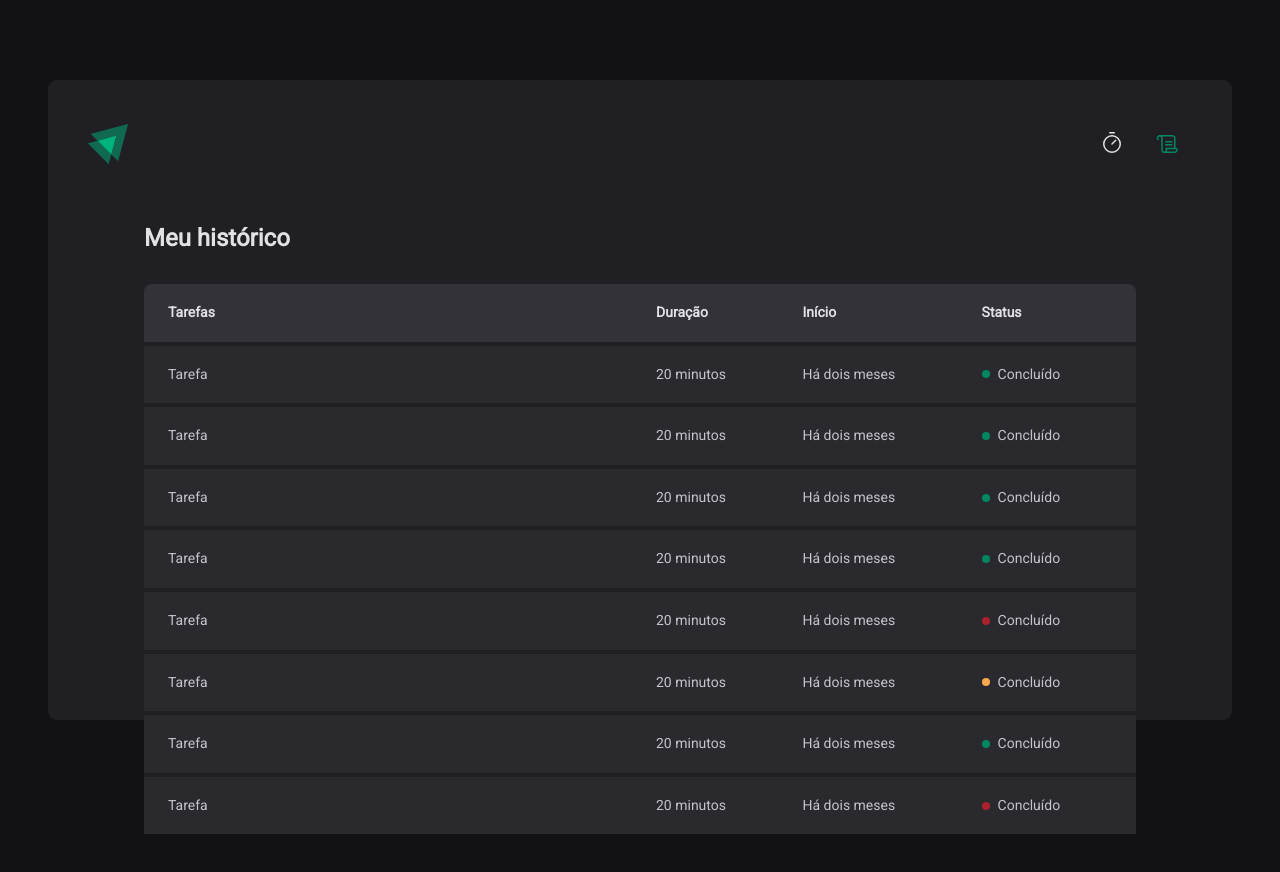
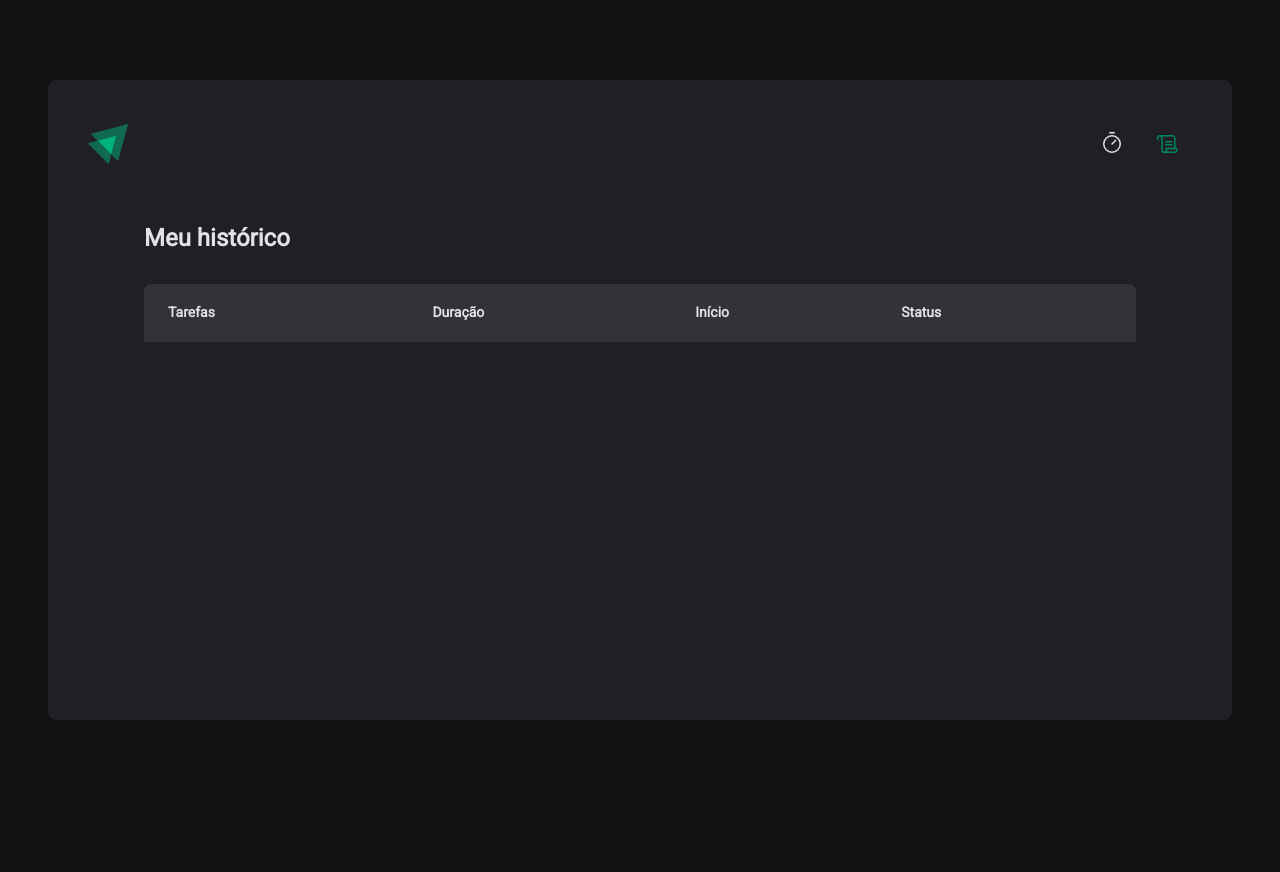
Before and after one commit to 2305ray/Timer-ignite, a React (Vite) app: page /history in a window 1280 px wide. Shown: the top 872 px of the page. After the commit the page ends 800 px from the top, so only its background shows below. Built offline with nearby package versions, Linux system fonts and the light colour scheme.

Commit message:
reducers

```diff
--- a/src/Context/CyclesContext.tsx
+++ b/src/Context/CyclesContext.tsx
@@ -1,4 +1,4 @@
-import { createContext, useState, ReactNode } from 'react'
+import { createContext, useState, ReactNode, useReducer } from 'react'
 
 interface Cycle {
   id: string // representar unicamente um ciclo
@@ -15,6 +15,7 @@ interface CreateCycleData {
 }
 
 interface CyclesContextType {
+  cycles: Cycle[]
   activeCycle: Cycle | undefined
   activeCycleId: string | null
   amountSecondsPassed: number
@@ -31,54 +32,83 @@ interface CyclesContextProviderProps {
   children: ReactNode
 }
 
-export function CyclesContextProvider({ children }: CyclesContextProviderProps) {
+export function CyclesContextProvider({
+  children,
+}: CyclesContextProviderProps) {
   // estado para cada um dos input, ele inicia com uma lista vazia
-  // estado para cada um dos input, se n colocasse as aspas n ficaria como string
-  const [cycles, setCycles] = useState<Cycle[]>([])
+  //o reducer é o ponto que vai receber qualquer tipo de alteração no estado
+  //o type é oque destigue cada ação
+  const [cycles, dispatch] = useReducer((state: Cycle[], action:any) => { //metodo para disparar a ação
+    if (action.type === 'ADD_NEW_CYCLE') {
+      return [...state, action.payload.newCycle]
+    }
+
+    return state
+  }, [])
   const [activeCycleId, setActiveCycleId] = useState<string | null>(null)
-  //amarzena o segundos que se passarm desde q o ciclo foi iniciado
+  // amarzena o segundos que se passarm desde q o ciclo foi iniciado
   const [amountSecondsPassed, setAmountSecondsPassed] = useState(0)
 
   // com base no id do ciclo ativo, percorrer todos ciclos e retornar o ciclo q tenha o mesmo id
   const activeCycle = cycles.find((cycle) => cycle.id === activeCycleId)
 
   function createNewCycle(data: CreateCycleData) {
-    const id = String(new Date().getTime()) // pega a data atual e transforma em milisegundos)
+    const id = String(new Date().getTime()) // pega a data atual e transforma em milisegundos
     const newCycle: Cycle = {
       id,
       task: data.task,
       minutesAmount: data.minutesAmount,
       startDate: new Date(), // data atual base da data pra saber quanto tempo passou
     }
-
-    setCycles((state) => [...state, newCycle]) // ele pega o estate atual e adiciona um novo ciclo
+    dispatch({
+      type: 'ADD_NEW_CYCLE',
+      payload: {
+         newCycle,
+      },
+    })
+   // setCycles((state) => [...state, newCycle])  ele pega o estate atual e adiciona um novo ciclo
     setActiveCycleId(id)
     setAmountSecondsPassed(0) // zera os segundos passados
   }
 
   function interruptCurrentCycle() {
-    setCycles((state) =>
-      state.map((cycle) => {
-        if (cycle.id === activeCycleId) {
-          return { ...cycle, interruptedDate: new Date() }
-        } else {
-          return cycle
-        }
-      }),
-    )
+
+    dispatch({
+      type: 'INTERRUPT_CURRENT_CYCLE',
+      payload: {
+        activeCycleId,
+      },
+    })
+    // setCycles((state) =>
+    //   state.map((cycle) => {
+    //     if (cycle.id === activeCycleId) {
+    //       return { ...cycle, interruptedDate: new Date() }
+    //     } else {
+    //       return cycle
+    //     }
+    //   }),
+    // )
     setActiveCycleId(null)
   }
 
   function markCurrentCycleFinished() {
-    setCycles((state) =>
-      state.map((cycle) => {
-        if (cycle.id === activeCycle?.id) {
-          return { ...cycle, finishedDate: new Date() }
-        } else {
-          return cycle
-        }
-      }),
-    )
+    dispatch({
+      type: 'INTERRUPT_CURRENT_CYCLE_AS_FINISHED',
+      payload: {
+        activeCycleId,
+      },
+    })
+
+    // setCycles((state) =>
+    //   state.map((cycle) => {
+    //     if (cycle.id === activeCycle?.id) {
+    //       return { ...cycle, finishedDate: new Date() }
+    //     } else {
+    //       return cycle
+    //     }
+    //   }),
+    // )
+    setActiveCycleId(null) // Adicionado para garantir que o ciclo ativo seja desmarcado quando concluído
   }
 
   function setSecondsPassed(seconds: number) {
@@ -89,6 +119,7 @@ export function CyclesContextProvider({ children }: CyclesContextProviderProps)
   return (
     <CyclesContext.Provider
       value={{
+        cycles,
         activeCycleId,
         activeCycle,
         amountSecondsPassed,
--- a/src/pages/history/index.tsx
+++ b/src/pages/history/index.tsx
@@ -1,6 +1,12 @@
+import { CyclesContext } from '../../Context/CyclesContext'
+import { useContext } from 'react'
 import { HistoryContainer, HistoryList, Status } from './styles'
+import { formatDistanceToNow } from 'date-fns'
+import { ptBR } from 'date-fns/locale/pt-BR'
 
 export function History() {
+  const { cycles } = useContext(CyclesContext)
+
   return (
     <>
       <HistoryContainer>
@@ -15,81 +21,34 @@ export function History() {
                 <th>Início</th>
                 <th>Status</th>
               </tr>
-
             </thead>
 
             <tbody>
-              <tr>
-                <td>Tarefa</td>
-                <td> 20 minutos</td>
-                <td>Há dois meses</td>
+              {cycles.map((cycle) => {
+                return (
+                  <tr key={cycle.id}>
+                    <td>{cycle.task}</td>
+                    <td>{cycle.minutesAmount} minutos</td>
                     <td>
-                <Status statusColor='green'>Concluído </Status>
+                      {formatDistanceToNow(cycle.startDate, {
+                        addSuffix: true,
+                        locale: ptBR,
+                      })}
+                    </td>
+                    <td>
+                      {cycle.finishedDate && (
+                        <Status statusColor="green">Concluído</Status>
+                      )}
+                      {cycle.interruptedDate && (
+                        <Status statusColor="red">Interrompido</Status>
+                      )}
+                      {!cycle.finishedDate && !cycle.interruptedDate && (
+                        <Status statusColor="yellow">Em andamento</Status>
+                      )}
                     </td>
                   </tr>
-
-              <tr>
-                <td>Tarefa</td>
-                <td> 20 minutos</td>
-                <td>Há dois meses</td>
-                <td>
-                <Status statusColor='green'>Concluído </Status>
-                </td>
-              </tr>
-
-              <tr>
-                <td>Tarefa</td>
-                <td> 20 minutos</td>
-                <td>Há dois meses</td>
-                <td>
-                <Status statusColor='green'>Concluído </Status>
-                </td>
-              </tr>
-
-              <tr>
-                <td>Tarefa</td>
-                <td> 20 minutos</td>
-                <td>Há dois meses</td>
-                <td>
-                <Status statusColor='green'>Concluído </Status>
-                </td>
-              </tr>
-
-              <tr>
-                <td>Tarefa</td>
-                <td> 20 minutos</td>
-                <td>Há dois meses</td>
-                <td>
-                  <Status statusColor='red'>Concluído </Status>
-                </td>
-              </tr>
-
-              <tr>
-                <td>Tarefa</td>
-                <td> 20 minutos</td>
-                <td>Há dois meses</td>
-                <td>
-                <Status statusColor='yellow'>Concluído </Status>
-                </td>
-              </tr>
-
-              <tr>
-                <td>Tarefa</td>
-                <td> 20 minutos</td>
-                <td>Há dois meses</td>
-                <td>
-                <Status statusColor='green'>Concluído </Status>
-                </td>
-              </tr>
-
-              <tr>
-                <td>Tarefa</td>
-                <td> 20 minutos</td>
-                <td>Há dois meses</td>
-                <td>
-                <Status statusColor='red'>Concluído </Status>
-                </td>
-              </tr>
+                )
+              })}
             </tbody>
           </table>
         </HistoryList>
--- a/src/pages/home/Components/NewCycleForm/index.tsx
+++ b/src/pages/home/Components/NewCycleForm/index.tsx
@@ -4,9 +4,10 @@ import { NewCycleFormData } from '../../index'
 
 interface NewCycleFormProps {
   register: UseFormRegister<NewCycleFormData>
+  disabled: boolean
 }
 
-export function NewCycleForm({ register }: NewCycleFormProps) {
+export function NewCycleForm({ register, disabled }: NewCycleFormProps) {
   return (
     <FormContainer>
       <label htmlFor="task">Vou trabalhar em</label>
@@ -14,6 +15,7 @@ export function NewCycleForm({ register }: NewCycleFormProps) {
         id="task"
         list="task-suggestions"
         placeholder="Dê um nome para o seu projeto"
+        disabled={disabled} // Alteração feita aqui
         {...register('task')}
       />
 
@@ -31,6 +33,7 @@ export function NewCycleForm({ register }: NewCycleFormProps) {
         step={5}
         min={5}
         max={60}
+        disabled={disabled} // Alteração feita aqui
         {...register('minutesAmount', { valueAsNumber: true })}
       />
 
--- a/src/pages/home/index.tsx
+++ b/src/pages/home/index.tsx
@@ -32,7 +32,7 @@ export function Home() {
   })
 
   const handleCreateNewCycle: SubmitHandler<NewCycleFormData> = (data) => {
-    createNewCycle(data)
+    createNewCycle(data) // é chamada apartir de um evento
     reset()
   }
 
@@ -42,7 +42,7 @@ export function Home() {
   return (
     <HomeContainer>
       <form onSubmit={handleSubmit(handleCreateNewCycle)}>
-        <NewCycleForm register={register} />
+        <NewCycleForm register={register} disabled={!!activeCycle} /> {/* Alteração feita aqui */}
         <Countdown />
 
         {/* // quando não tem um task, desabilita o botão */}
```
Lines whose indentation alone changed are shown as unchanged.
